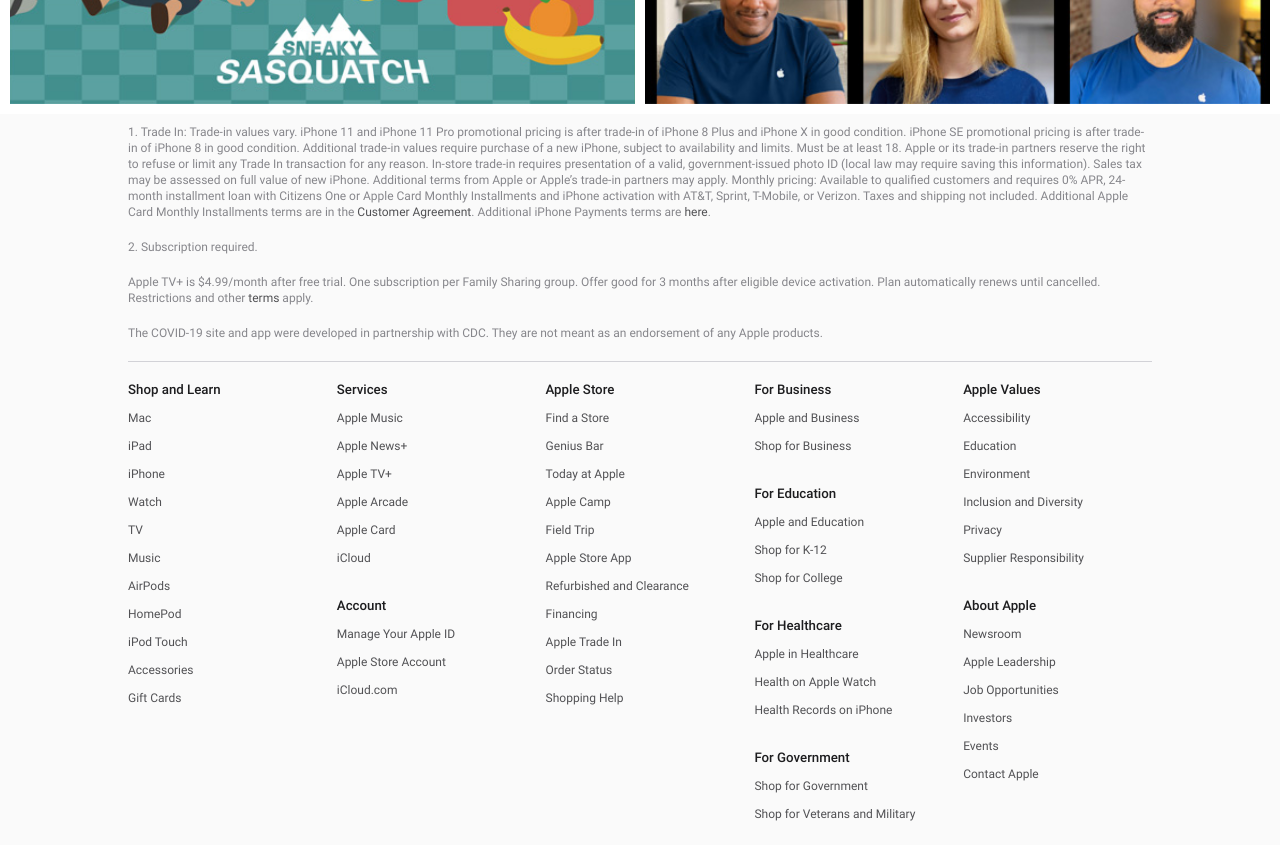
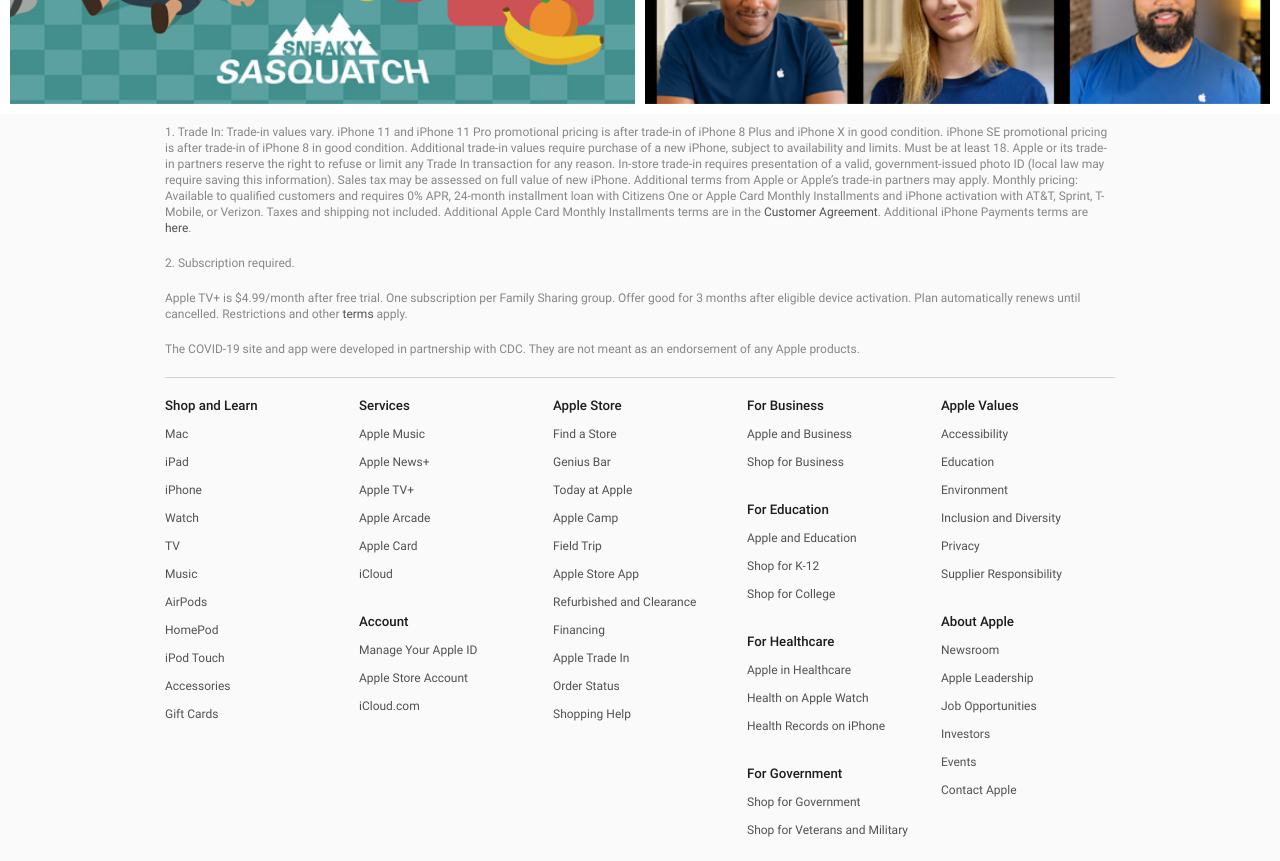
Before and after one commit to hoehooiyan/apple-clone, a website: page index.html in a window 1280 px wide. Shown: the part 3840-4701 px from the top of the page. Drawn offline with Linux system fonts and the light colour scheme.

Commit message:
:lipstick: Decrease the width for  inner container of footer

```diff
--- a/sass/layout/_footer.scss
+++ b/sass/layout/_footer.scss
@@ -3,7 +3,7 @@
   padding: 1rem 2.2rem;
 
   &__inner {
-    max-width: 1024px;
+    max-width: 950px;
     margin: 0 auto;
   }
 
```
Also changed, not shown: css/style.css.
